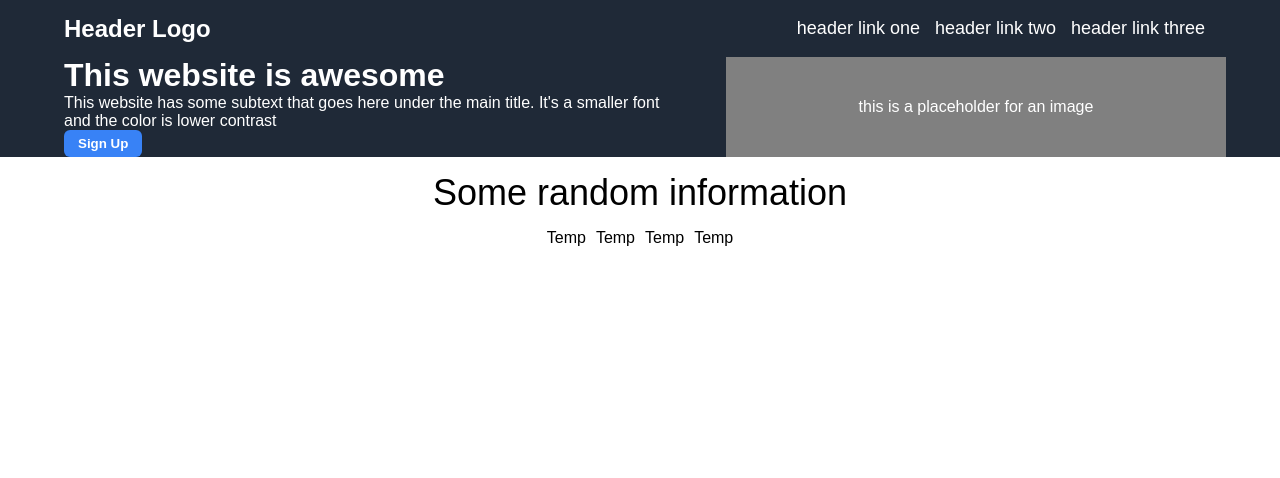
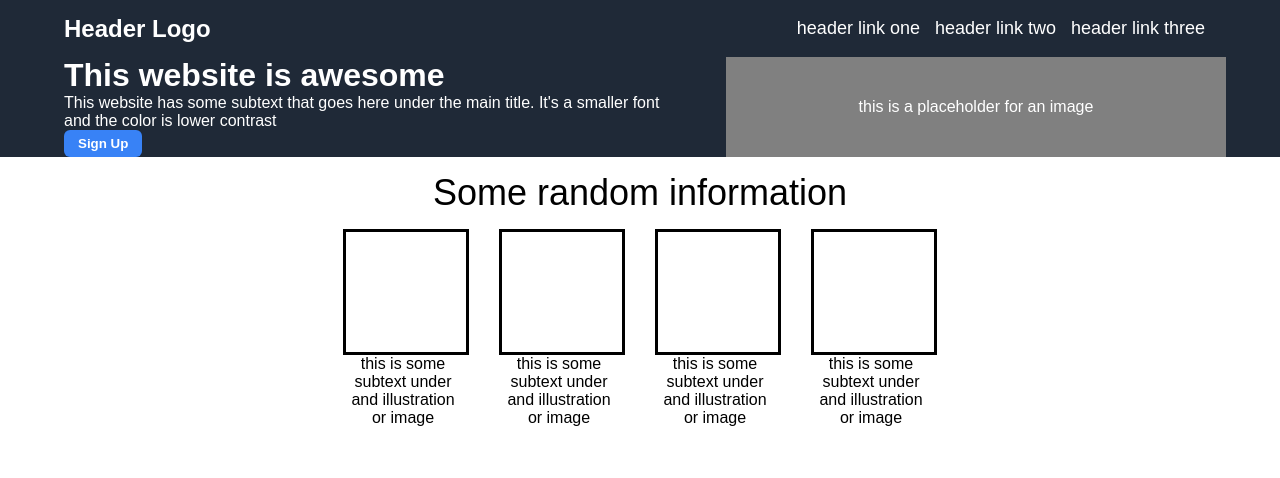
Before and after one commit to HopliteRPG/landing-page, a plain HTML site: page index.html in a window 1280 px wide. Drawn offline with Linux system fonts and the light colour scheme.

Commit message:
Added content to second-section-image-gallery

```diff
--- a/index.html
+++ b/index.html
@@ -33,27 +33,46 @@
                 </div>
             </div>
         </div>
-        <div class="second-section-content">
-            <div class="second-section-text">
-                Some random information
+    </div>
+    <div class="second-section">
+        <div class="second-section-text">
+            Some random information
+        </div>
+
+        <div class="second-section-image-gallery">
+            <div class="second-section-image-div">
+                <div class="second-section-image">
+
+                </div>
+                <div class="second-section-image-text">
+                    this is some subtext under and illustration or image
+                </div>
             </div>
+            <div class="second-section-image-div">
+                <div class="second-section-image">
 
-            <div class="second-section-images-div">
+                </div>
+                <div class="second-section-image-text">
+                    this is some subtext under and illustration or image
+                </div>
+            </div>
+            <div class="second-section-image-div">
                 <div class="second-section-image">
-                Temp
                 </div>
+                <div class="second-section-image-text">
+                    this is some subtext under and illustration or image
+                </div>
+            </div>
+            <div class="second-section-image-div">
                 <div class="second-section-image">
-                Temp
+
                 </div>
-                <div class="second-section-image">
-                Temp
-                </div>
-                <div class="second-section-image">
-                 Temp
+                <div class="second-section-image-text">
+                    this is some subtext under and illustration or image
+
                 </div>
             </div>
         </div>
-
     </div>
 </body>
 </html>
--- a/style.css
+++ b/style.css
@@ -106,7 +106,7 @@ body{
 }
 
 /*Second Section Stylization*/
-.second-section-content{
+.second-section{
     display: flex;
     flex-direction: column;
     background-color: white;
@@ -121,12 +121,30 @@ body{
     padding: 15px;
 }
 
-.second-section-images-div{
+.second-section-image-gallery{
     display: flex;
     justify-content: center;
-    gap: 10px;
+    gap: 30px;
+}
+
+
+
+.second-section-image-div{
+    display: flex;
+    flex-direction: column;
 }
 
 .second-section-image{
+    width: 120px;
+    height: 120px;
     color: black;
+    border-style: solid;
 }
+
+.second-section-image-text{
+    color: black;
+    width: 120px;
+    height: 120px;
+    text-wrap: wrap;
+    text-align: center;
+}
```
